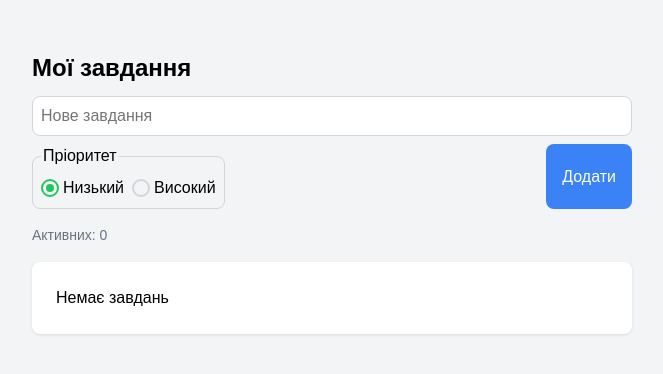
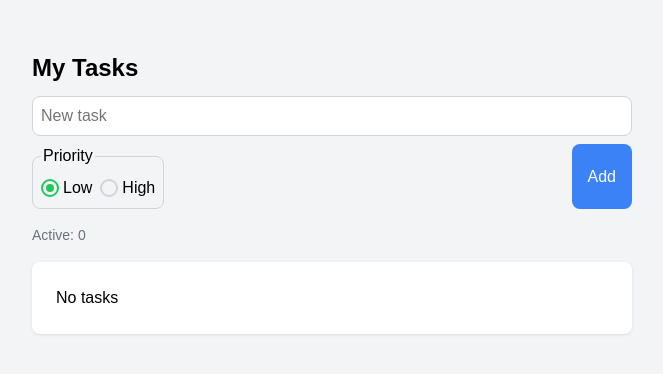
Before and after one commit to WebDeveloper-OlehRozhanskyi/ToDoList, a website built with Vite: page index.html in a window 1280 px wide. Shown: the whole page, without its empty margins (303-966 px from the left). Built offline with nearby package versions, Linux system fonts and the light colour scheme.

Commit message:
english version

```diff
--- a/index.html
+++ b/index.html
@@ -1,5 +1,5 @@
 <!doctype html>
-<html lang="uk">
+<html lang="en">
  <head>
   <meta charset="UTF-8" />
   <meta name="viewport" content="width=device-width, initial-scale=1.0" />
@@ -22,11 +22,11 @@
   <main class="main">
    <section class="main__todo-task todo-task">
     <div class="todo-task__container">
-     <h1 class="todo-task__title">Мої завдання</h1>
+     <h1 class="todo-task__title">My Tasks</h1>
      <form class="todo-task__form">
-      <input class="todo-task__input" type="text" placeholder="Нове завдання" />
+      <input class="todo-task__input" type="text" placeholder="New task" />
       <fieldset class="todo-task__check-wrap">
-       <legend class="todo-task__title-form">Пріоритет</legend>
+       <legend class="todo-task__title-form">Priority</legend>
        <label class="todo-task__label">
         <input
          class="todo-task__radio"
@@ -34,7 +34,7 @@
          name="priority"
          value="low"
          checked />
-        Низький
+        Low
        </label>
        <label class="todo-task__label">
         <input
@@ -42,10 +42,10 @@
          type="radio"
          name="priority"
          value="high" />
-        Високий
+        High
        </label>
       </fieldset>
-      <button class="todo-task__add" type="submit">Додати</button>
+      <button class="todo-task__add" type="submit">Add</button>
      </form>
      <p class="todo-task__counter"></p>
      <ul class="todo-task__list"></ul>
--- a/src/js/components/todo.js
+++ b/src/js/components/todo.js
@@ -45,10 +45,10 @@ export function initTodo() {
   if (items.length === 0) {
    const empty = document.createElement('li')
    empty.className = 'todo-task__empty'
-   empty.textContent = 'Немає завдань'
+   empty.textContent = 'No tasks'
    toDoList.append(empty)
 
-   counter.textContent = 'Активних: 0'
+   counter.textContent = 'Active: 0'
    return
   }
 
@@ -58,7 +58,7 @@ export function initTodo() {
 
   const taskCount = items.filter(item => !item.done)
 
-  counter.textContent = `Активних: ${taskCount.length}`
+  counter.textContent = `Active: ${taskCount.length}`
  }
 
  function saveTasks() {
--- a/src/scss/components/_footer.scss
+++ b/src/scss/components/_footer.scss
@@ -1,3 +1 @@
 @use 'foundation' as *;
-
-// .footer {}
--- a/src/scss/components/_root.scss
+++ b/src/scss/components/_root.scss
@@ -13,7 +13,7 @@
  --color-success: #22c55e;
  --font-family: 'Arial', sans-serif;
  --text-lg: #{rem(24)};
- --text-base: #{rem(16)}; // весь основний текст
+ --text-base: #{rem(16)};
  --text-sm: #{rem(14)};
  --padding-inline: #{rem(32)};
  --gap-xs: #{rem(4)};
--- a/src/scss/components/_settings.scss
+++ b/src/scss/components/_settings.scss
@@ -1,9 +1,8 @@
 @use 'foundation' as *;
 
 html {
- //  scroll-padding-top: rem(60);
  scrollbar-color: var(--main-color) var(--background-second);
- scrollbar-width: thin; /* Може бути auto, thin або none */
+ scrollbar-width: thin;
 }
 
 body {
@@ -19,22 +18,11 @@ body {
  color: var(--main-color);
  background-color: var(--color-100);
  border: 0;
-
- /*  &.menu-active {
-  overflow-y: hidden;
-  padding-right: rem(7);
-
-  @include m {
-   padding-right: rem(4);
-  }
- } */
 }
 
 :focus-visible {
  outline: 2px solid var(--color-accent);
  outline-offset: 2px;
-
- //  transition-duration: 0s !important;
 }
 
 .visually-hidden {
@@ -52,10 +40,9 @@ body {
  clip: rect(0 0 0 0)!important; /* stylelint-disable-line property-no-deprecated */
 }
 
-/* Загальний стиль для всіх веб-кіт браузерів */
 ::-webkit-scrollbar {
  width: rem(7);
- height: rem(4); /* Ширина смужки прокрутки */
+ height: rem(4);
 
  @include mobile {
   width: rem(4);
@@ -63,20 +50,11 @@ body {
 }
 
 ::-webkit-scrollbar-track {
- background: var(--background-second); /* Колір треку */
+ background: var(--background-second);
 }
 
 ::-webkit-scrollbar-thumb {
- background-color: var(--main-color); /* Колір смужки прокрутки */
- border: none; /* Простір між смужкою і треком  */
- border-radius: rem(10); /* Округлені краї смужки прокрутки */
+ background-color: var(--main-color);
+ border: none;
+ border-radius: rem(10);
 }
-
-// ::-webkit-scrollbar-thumb:hover {
-// 	background-color: var(--brand-color);background-colorbackground-colorbackground-colorbackground-colorbackground-colorbackground-colorbackground-colorbackground-color /* Колір смужки при наведенні */
-// }
-
-/*
-запобігти скачку контента при появі полоси прокрутки
-.body { padding: 0 calc(rem(20) - (100vw - 100%)) 0 0; }
-*/
```
Also changed, not shown: eslint.config.js (+0 -32 lines), plugins/genFormats.js (+6 -10 lines), src/scss/components/_mixin.scss (+0 -15 lines), src/scss/components/_normalize.scss (+0 -48 lines), src/scss/components/_page.scss (+0 -15 lines), stylelint.config.js (+0 -10 lines), .github/workflows/deploy.yml, public/favicon/site.webmanifest.
